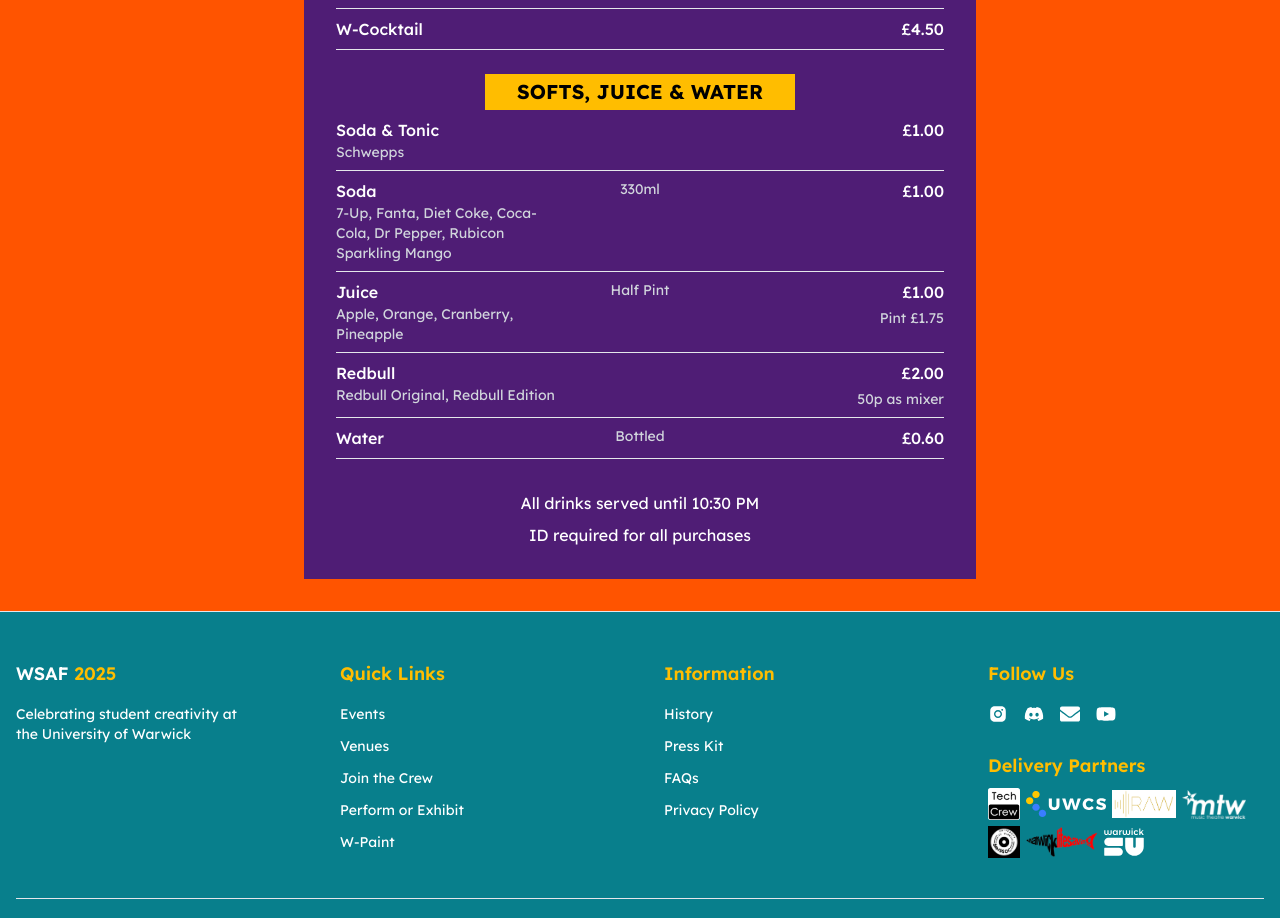
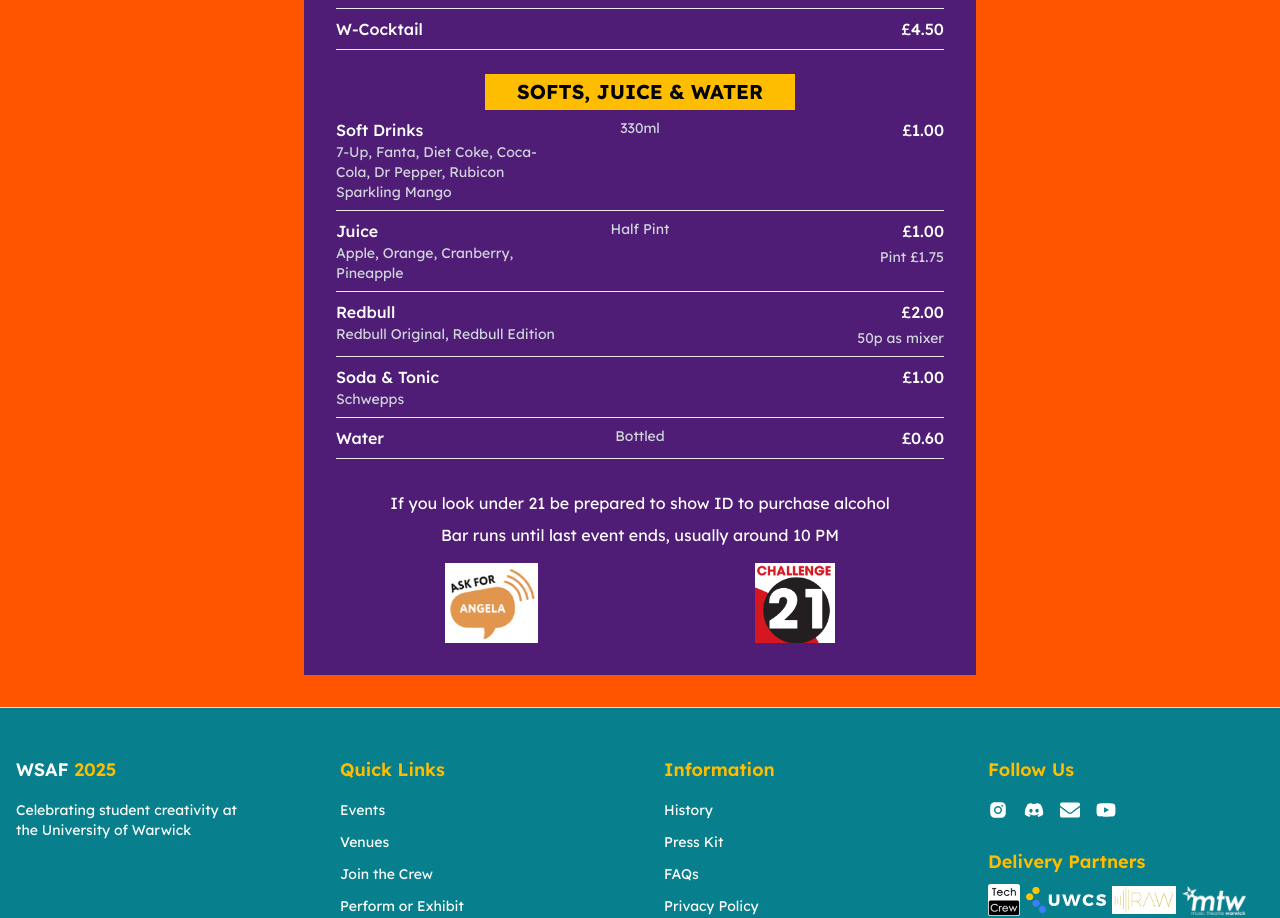
Before and after one commit to WarwickStudentArtsFestival/wsaf25-website, a Next.js app: page /bar in a window 1280 px wide. Shown: the part 1487-2405 px from the top of the page. Built offline with nearby package versions, Linux system fonts and the light colour scheme.

Commit message:
menu updates

```diff
--- a/src/app/bar/page.tsx
+++ b/src/app/bar/page.tsx
@@ -3,6 +3,9 @@ import PageHeader from '@/app/components/page-header';
 import { barMenu } from './price-list';
 import type { Metadata } from 'next';
 import { FiMapPin } from 'react-icons/fi';
+import Challenge21 from '@/assets/wbar/challenge21.jpg';
+import AskForAngela from '@/assets/wbar/askforangela.jpg';
+import Image from 'next/image';
 
 export const metadata: Metadata = {
   title: 'Bar Menu',
@@ -60,8 +63,22 @@ export default function PriceList() {
           </div>
         ))}
         <div className="text-center mt-8 space-y-2">
-          <p>All drinks served until 10:30 PM</p>
-          <p>ID required for all purchases</p>
+          <p>If you look under 21 be prepared to show ID to purchase alcohol</p>
+          <p>Bar runs until last event ends, usually around 10 PM</p>
+          <div className="flex mt-4">
+            <Image
+              src={AskForAngela}
+              alt="Ask for Angela"
+              className="mx-auto h-20 w-auto"
+              priority
+            />
+            <Image
+              src={Challenge21}
+              alt="Challenge 21"
+              className="mx-auto h-20 w-auto"
+              priority
+            />
+          </div>
         </div>
       </div>
     </div>
--- a/src/app/bar/price-list.tsx
+++ b/src/app/bar/price-list.tsx
@@ -160,15 +160,7 @@ export const barMenu = {
       category: 'Softs, Juice & Water',
       items: [
         {
-          name: 'Soda & Tonic',
-          subtitle: 'Schwepps',
-          unit_price: '£1.00',
-          unit_quantity: null,
-          line_1: null,
-          line_2: null,
-        },
-        {
-          name: 'Soda',
+          name: 'Soft Drinks',
           subtitle:
             '7-Up, Fanta, Diet Coke, Coca-Cola, Dr Pepper, Rubicon Sparkling Mango',
           unit_price: '£1.00',
@@ -193,6 +185,14 @@ export const barMenu = {
           line_2: null,
         },
         {
+          name: 'Soda & Tonic',
+          subtitle: 'Schwepps',
+          unit_price: '£1.00',
+          unit_quantity: null,
+          line_1: null,
+          line_2: null,
+        },
+        {
           name: 'Water',
           subtitle: null,
           unit_price: '£0.60',
```
Also changed, not shown: src/assets/wbar/askforangela.jpg (added), src/assets/wbar/challenge21.jpg (added).
